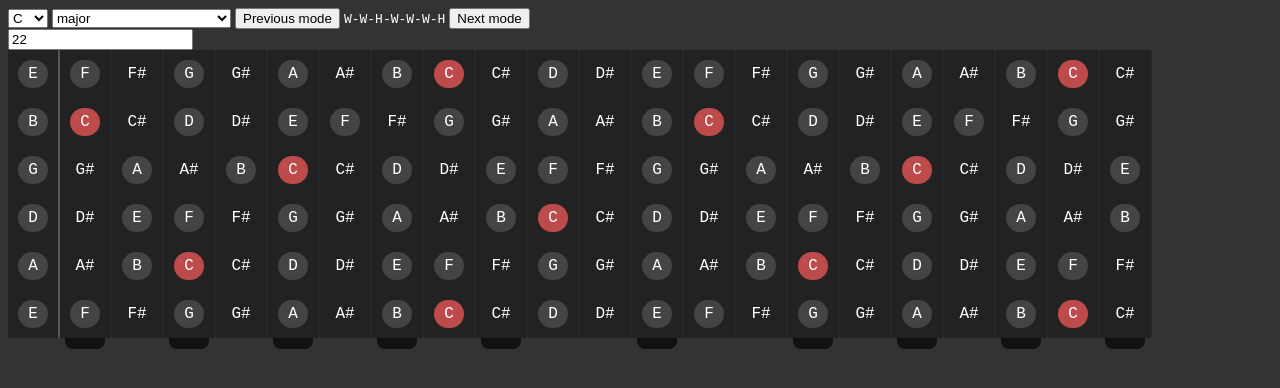
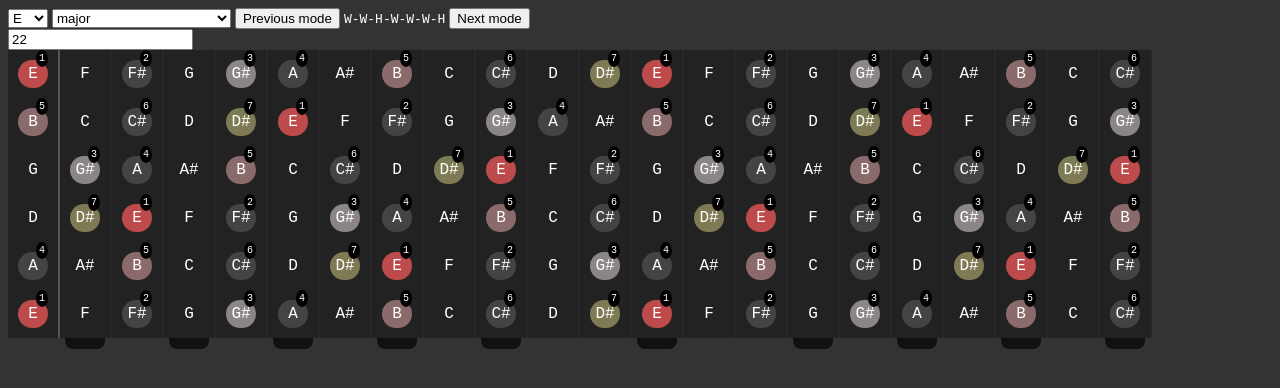
Before and after one commit to dalailomo/musicapp-svelta, a SvelteKit app: page / in a window 1280 px wide. Shown: the top 388 px of the page. Built offline with nearby package versions, Linux system fonts and the light colour scheme.

Commit message:
imrpovos

```diff
--- a/src/components/Guitar.svelte
+++ b/src/components/Guitar.svelte
@@ -5,7 +5,7 @@
 	import ScaleModeSelector from './Guitar/ScaleModeSelector.svelte'
 	import Fretboard from './Guitar/Fretboard.svelte';
 
-	let root = NOTES[0];
+	let root = NOTES[4];
 	let scaleName: ScaleName = 'major';
 	let steps = 22;
 
--- a/src/components/Guitar/Fretboard.svelte
+++ b/src/components/Guitar/Fretboard.svelte
@@ -31,8 +31,18 @@
 						class:fourth={slot.degree === 4}
 						class:fifth={slot.degree === 5}
 						class:sixth={slot.degree === 6}
-						class:seventh={slot.degree === 7}>{slot.note}</span
+						class:seventh={slot.degree === 7}
+						class:eighth={slot.degree === 8}
+						class:ninth={slot.degree === 9}
+						class:tenth={slot.degree === 10}
+						class:eleventh={slot.degree === 11}
+						class:twelveth={slot.degree === 12}
 					>
+						{slot.note}
+						{#if slot.degree > 0}
+							<span>{slot.degree}</span>
+						{/if}
+					</span>
 					<span class="mark" class:hasMarker={hasFretMarker(i) && j === 3} />
 				</span>
 			{/each}
@@ -64,6 +74,17 @@
 				border-radius: 25px;
 				z-index: 10;
 
+				& > span {
+					position: absolute;
+					background: black;
+					color: white;
+					font-size: 10px;
+					padding: 3px;
+					border-radius: 100%;
+					top: -10px;
+					right: 0;
+				}
+
 				&.root {
 					background: #be4b4b;
 				}
@@ -73,7 +94,7 @@
 				}
 
 				&.third {
-					background: #444;
+					background: #8b8585;
 				}
 
 				&.fourth {
@@ -81,7 +102,7 @@
 				}
 
 				&.fifth {
-					background: #444;
+					background: #8a6a6a;
 				}
 
 				&.sixth {
@@ -89,6 +110,10 @@
 				}
 
 				&.seventh {
+					background: #7d7a54;
+				}
+
+				&.eighth, &.ninth, &.tenth, &.eleventh, &.twelveth {
 					background: #444;
 				}
 			}
```
